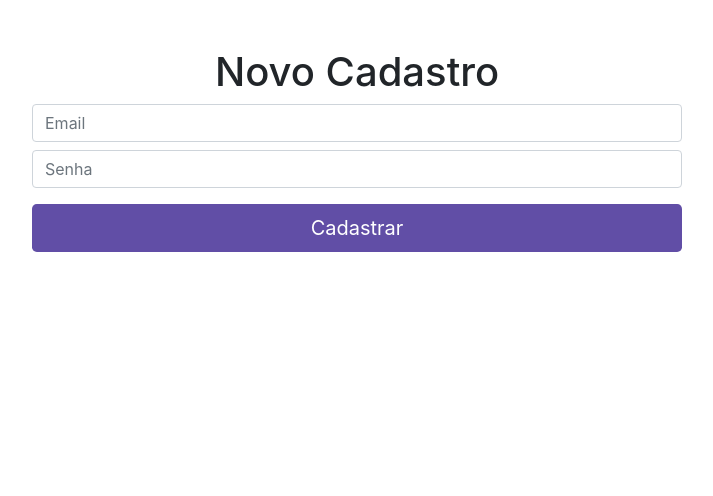
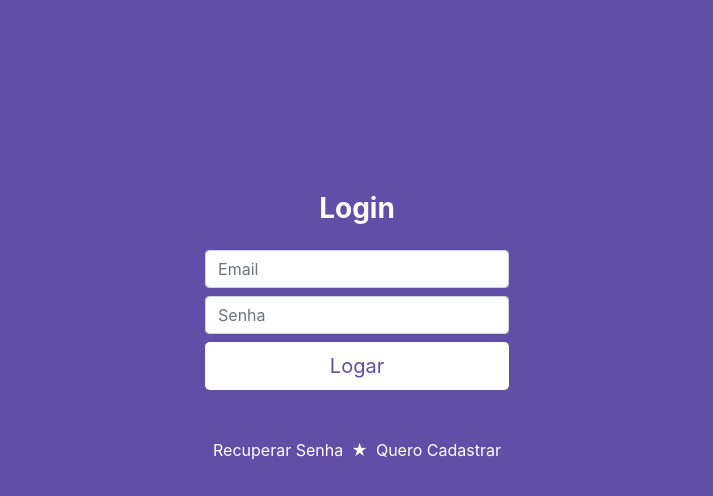
Before and after one commit to gilmaresende/curso_react-JS-firebase-bootstrap, a React (Create React App) app in the folder evento/: page / in a window 1280 px wide. Shown: the top 496 px of the page, without its empty margins (283-996 px from the left). Built offline with nearby package versions, Linux system fonts and the light colour scheme; no server answers.

Commit message:
10. Definindo rotas e navegação em nossa aplicação

```diff
--- a/evento/package.json
+++ b/evento/package.json
@@ -9,6 +9,7 @@
     "firebase": "^8.1.2",
     "react": "^17.0.1",
     "react-dom": "^17.0.1",
+    "react-router-dom": "^5.2.0",
     "react-scripts": "4.0.1",
     "web-vitals": "^0.2.4"
   },
--- a/evento/src/App.js
+++ b/evento/src/App.js
@@ -1,6 +1,16 @@
 import React from "react";
+import { HashRouter, Route, Switch } from "react-router-dom";
+
+import Rotas from "./rotas";
+/*Paginas*/
+
+
 function App() {
-  return <h1>Ola Mundo</h1>;
+  return (
+    <div>
+      <Rotas></Rotas>
+    </div>
+  );
 }
 
 export default App;
--- a/evento/src/index.js
+++ b/evento/src/index.js
@@ -1,5 +1,5 @@
 import React from "react";
 import ReactDOM from "react-dom";
-import App from "../src/view/usuario-novo";
+import App from "./App";
 
 ReactDOM.render(<App />, document.getElementById("root"));
--- /dev/null
+++ b/evento/src/rotas.js
@@ -0,0 +1,19 @@
+import React from "react";
+
+import { Route, Switch, HashRouter, Redirect } from "react-router-dom";
+
+import Login from './view/login/'
+import CadastroUsuario from './view/usuario-novo'
+
+function Rotas() {
+  return (
+    <HashRouter>
+      <Switch>
+        <Route exact path="/" component={Login} />
+        <Route exact path="/novo-usuario" component={CadastroUsuario} />
+      </Switch>
+    </HashRouter>
+  );
+}
+
+export default Rotas;
--- a/evento/src/view/login/index.js
+++ b/evento/src/view/login/index.js
@@ -1,6 +1,7 @@
 import "./login.css";
 
 import React, { useState } from "react";
+import { Link } from "react-router-dom";
 import Firebase from "../../config/firebase";
 import "firebase/auth";
 
@@ -28,13 +29,6 @@ function Login() {
       {" "}
       <form className="form-signin mx-auto">
         <div className="text-center mb-4">
-          {/* <img
-            className="mb-4"
-            src="/docs/4.5/assets/brand/bootstrap-solid.svg"
-            alt=""
-            width="72"
-            height="72"
-          /> */}
           <h1 className="h3 mb-3 font-weight-normal text-white font-weight-bold">
             Login
           </h1>
@@ -77,14 +71,15 @@ function Login() {
             ""
           )}
         </div>
+
         <div className="opcoes-login mt-5 text-center">
           <a href="#" className="mx-2">
             Recuperar Senha
           </a>
           <span className="text-white">&#9733;</span>
-          <a href="#" className="mx-2">
+          <Link to="novo-usuario" className="mx-2">
             Quero Cadastrar
-          </a>
+          </Link>
         </div>
       </form>
     </div>
```
Also changed, not shown: 2 other files (tests, documents, lock files or other folders).
